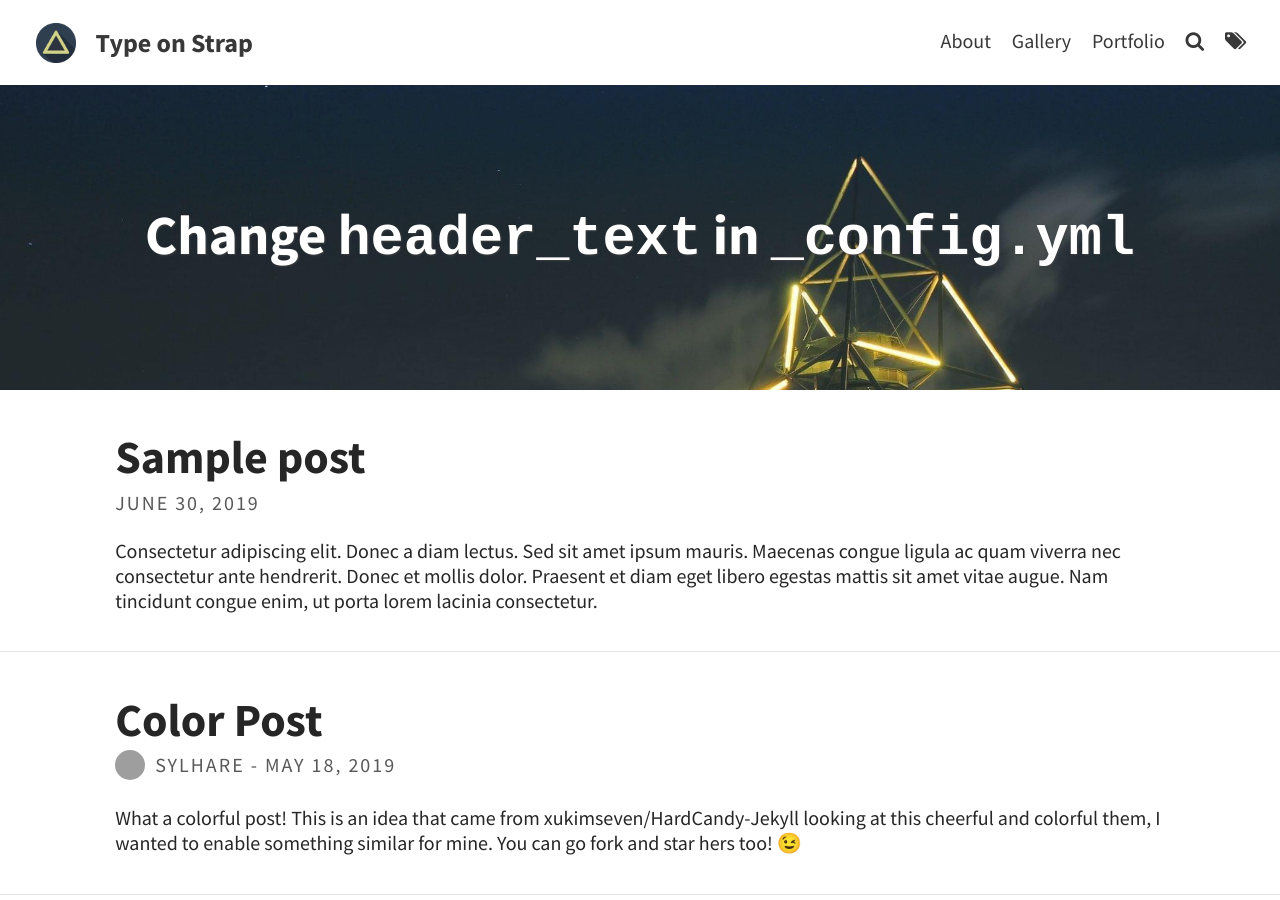
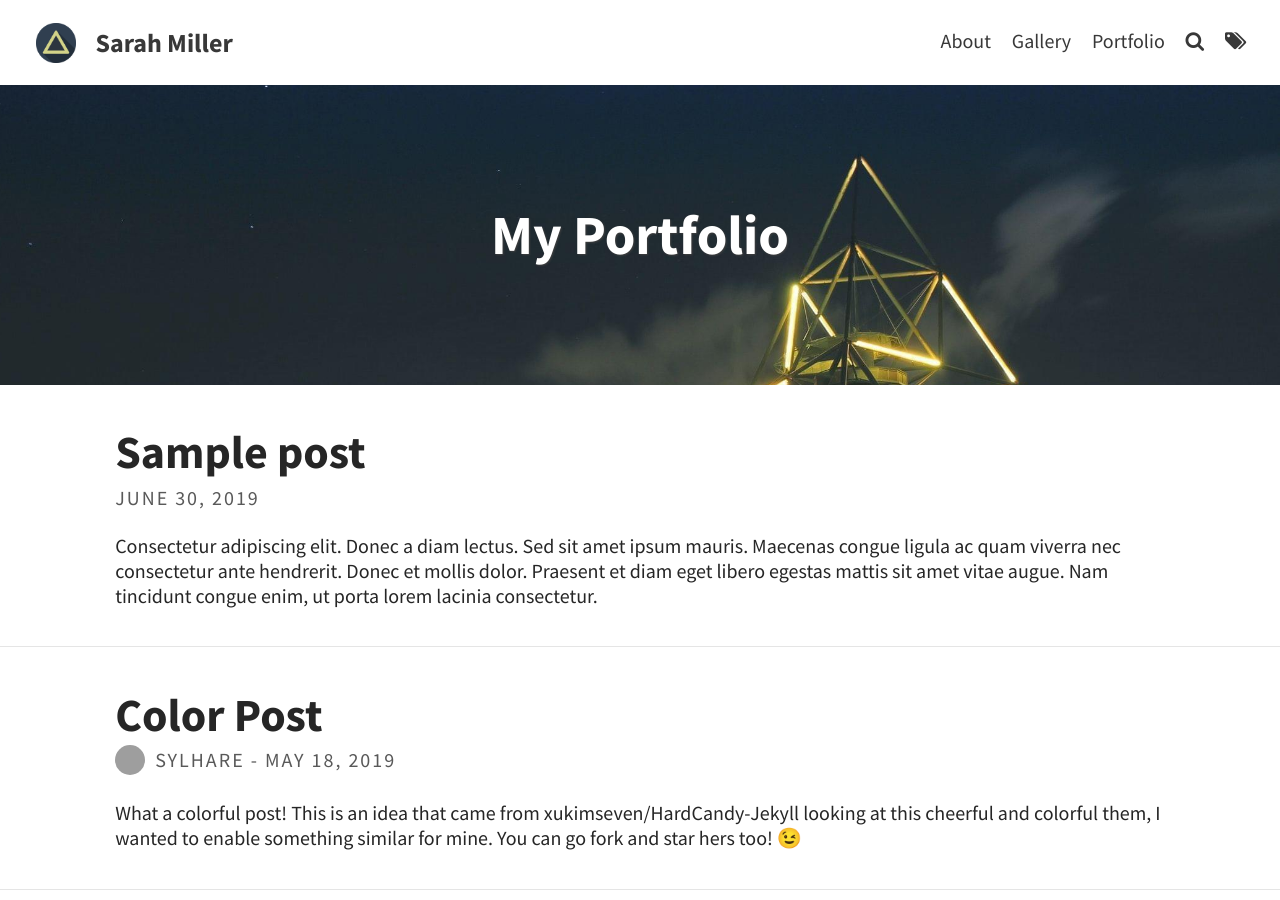
Before and after one commit to smillerworks/portfolio, a Jekyll site: the page built from index.html, in a window 1280 px wide and 900 px high. Built offline with Jekyll 4.4.1, drawn with Linux system fonts in a browser that asks for light colours; the list of posts is cut into pages by our own code; grey boxes are pictures that could not be loaded.

Commit message:
Update _config.yml

```diff
--- a/_config.yml
+++ b/_config.yml
@@ -3,13 +3,13 @@ baseurl: "/porto"
 url: "https://smillerworks.github.io/"
 
 # THEME-SPECIFIC CONFIGURATION
-title: Type on Strap                                    # site's title
-description: "A website with blog posts and pages"      # used by search engines
+title: Sarah Miller                                   # site's title
+description: "My game development portfolio representing four years of work"      # used by search engines
 avatar: assets/img/triangle.png                         # Empty for no avatar in navbar
 favicon: assets/favicon.ico                             # Icon displayed in the tab
 
 # Header and footer text
-header_text: Change <code>header_text</code> in <code>_config.yml</code>  # Change Blog header text
+header_text: My Portfolio  # Change Blog header text
 header_feature_image: assets/img/pexels/triangular.jpeg
 footer_text: >
   Powered by <a href="https://jekyllrb.com/">Jekyll</a> with <a href="https://github.com/sylhare/Type-on-Strap">Type on Strap</a>
```
